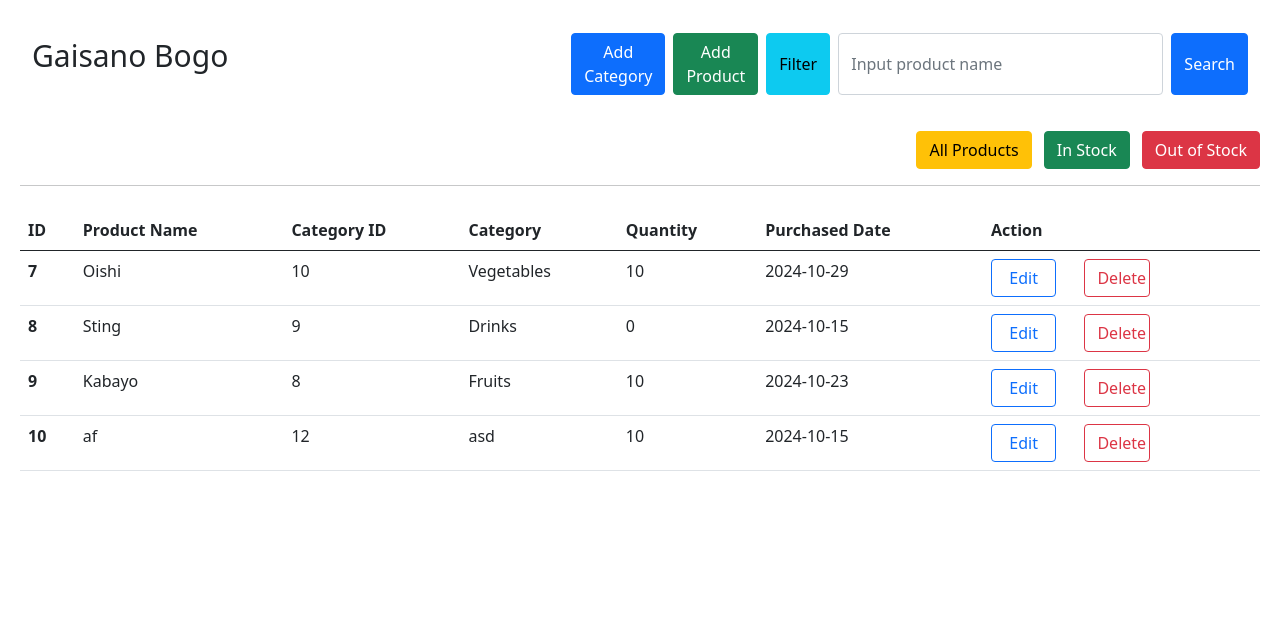
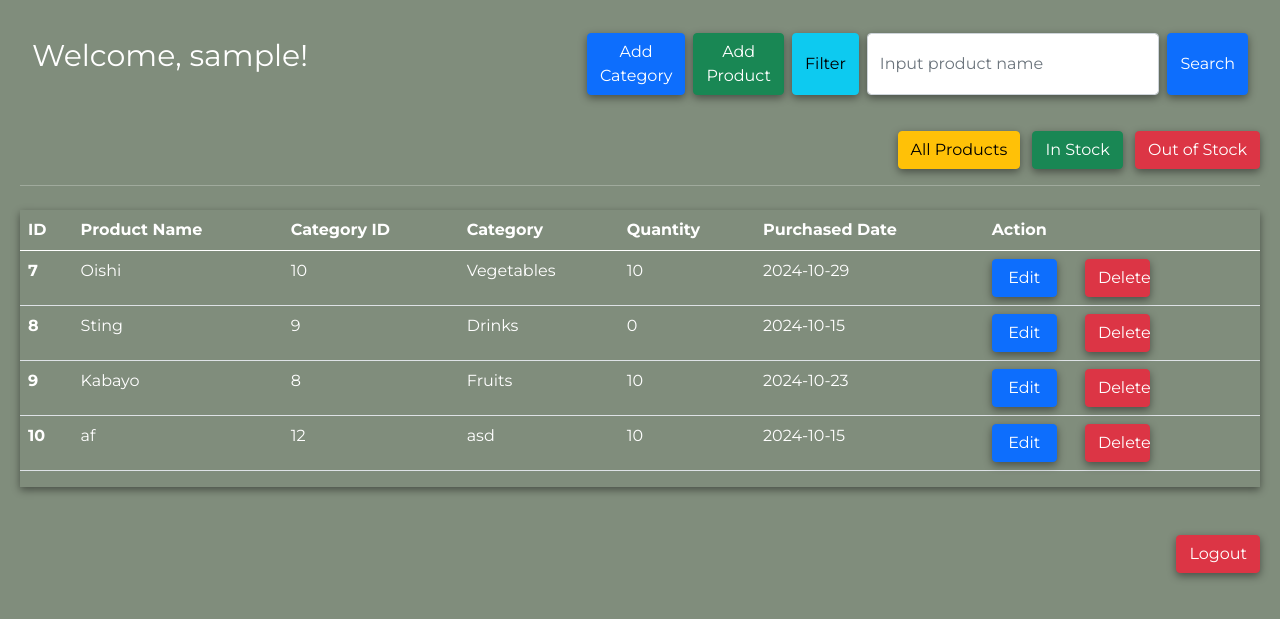
Before and after one commit to rrndxx/IM-Prelim, a PHP site: page /main.php in a window 1280 px wide. Shown: the top 619 px of the page. Run offline with PHP 8.4, Linux system fonts and the light colour scheme; the visitor is signed in with stand-in values (Sample User, id 1); data comes from the database, SQL or seed files in the repository.

Commit message:
Update main.php

```diff
--- a/main.php
+++ b/main.php
@@ -1,4 +1,5 @@
 <?php
+session_start();
 require_once('connection.php');
 
 $newConnection->addProduct();
@@ -26,6 +27,13 @@ if (isset($_POST['filterProducts'])) {
     $stmnt->execute();
     $products = $stmnt->fetchAll();
 }
+
+if (isset($_POST['logout'])) {
+    session_start();
+    session_destroy();
+    header('location: index.php');
+    exit();
+}
 ?>
 
 <!DOCTYPE html>
@@ -37,12 +45,17 @@ if (isset($_POST['filterProducts'])) {
     <title>Products Website</title>
     <link href="https://cdn.jsdelivr.net/npm/bootstrap@5.0.2/dist/css/bootstrap.min.css" rel="stylesheet"
         integrity="sha384-EVSTQN3/azprG1Anm3QDgpJLIm9Nao0Yz1ztcQTwFspd3yD65VohhpuuCOmLASjC" crossorigin="anonymous">
+    <link rel="preconnect" href="https://fonts.googleapis.com">
+    <link rel="preconnect" href="https://fonts.gstatic.com" crossorigin>
+    <link href="https://fonts.googleapis.com/css2?family=Montserrat:ital,wght@0,100..900;1,100..900&display=swap" rel="stylesheet">
 </head>
 <style>
     body {
         margin: 0;
         padding: 20px;
-        background-color: white;
+        background-color: #808D7C;
+        font-family: Montserrat;
+        color: white;
     }
 
     .navbar-brand {
@@ -51,14 +64,20 @@ if (isset($_POST['filterProducts'])) {
 
     .table-responsive {
         margin-top: 20px;
+        box-shadow: rgba(0, 0, 0, 0.44) 0px 3px 8px;
     }
+
+    button, .tb, .modal{
+        box-shadow: rgba(0, 0, 0, 0.44) 0px 3px 8px;
+    }
+
 </style>
 
 <body>
     <!-- NAVBAR -->
     <nav class="navbar navbar-expand-lg">
         <div class="container-fluid">
-            <p class="navbar-brand">Gaisano Bogo
+            <p class="navbar-brand"><?php echo "Welcome, " . $_SESSION['user'] . "!"; ?>
                 <button class="navbar-toggler bg-success" type="button" data-bs-toggle="collapse"
                     data-bs-target="#navbarNav">
                     <span class="navbar-toggler-icon"></span>
@@ -74,10 +93,9 @@ if (isset($_POST['filterProducts'])) {
                         data-bs-target="#filterModal">
                         Filter
                     </button>
-                    <input type="search" class="form-control me-2" placeholder="Input product name" name="search"
+                    <input type="search" class="tb form-control me-2" placeholder="Input product name" name="search"
                         required>
                     <button class="btn btn-primary" type="submit" name="searchbutton">Search</button>
-
                 </form>
             </div>
         </div>
@@ -96,7 +114,7 @@ if (isset($_POST['filterProducts'])) {
 
     <!-- TABLE -->
     <div class="table-responsive">
-        <table class="table table-hover">
+        <table class="table table-hover" style="color: white;">
             <thead>
                 <tr>
                     <th>ID</th>
@@ -119,11 +137,11 @@ if (isset($_POST['filterProducts'])) {
                         <td><?php echo $product->date; ?></td>
                         <td>
                             <form method="POST" style="display:inline;">
-                                <button type="button" class="btn btn-outline-primary me-4 w-25" data-bs-toggle="modal"
+                                <button type="button" class="btn btn-primary me-4 w-25" data-bs-toggle="modal"
                                     data-bs-target="#editModal<?= $product->id ?>">
                                     Edit
                                 </button>
-                                <button type="submit" class="btn btn-outline-danger w-25" name="deletebutton"
+                                <button type="submit" class="btn btn-danger w-25" name="deletebutton"
                                     value="<?php echo $product->id; ?>">Delete
                                 </button>
                             </form>
@@ -134,6 +152,11 @@ if (isset($_POST['filterProducts'])) {
             </tbody>
         </table>
     </div>
+    <form action="" method="POST" class="mt-5">
+        <div class="text-end">
+            <button class="btn btn-danger" type="submit" name="logout">Logout</button>
+        </div>
+    </form>
 
     <script src="https://cdn.jsdelivr.net/npm/bootstrap@5.0.2/dist/js/bootstrap.bundle.min.js"
         integrity="sha384-MrcW6ZMFYlzcLA8Nl+NtUVF0sA7MsXsP1UyJoMp4YLEuNSfAP+JcXn/tWtIaxVXM"
```
